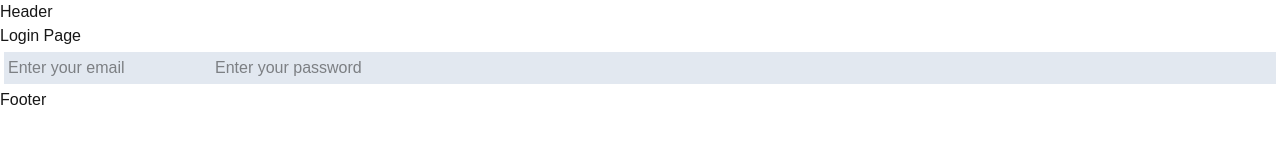
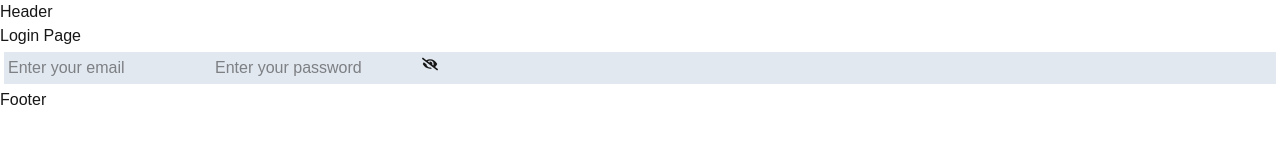
Before and after one commit to faridhakanda/assignment-08, a Next.js app: page /login in a window 1280 px wide. Shown: the top 160 px of the page. Built offline with nearby package versions, Linux system fonts and the light colour scheme.

Commit message:
auth file modified

```diff
--- a/package.json
+++ b/package.json
@@ -15,6 +15,7 @@
     "next": "16.2.4",
     "react": "19.2.4",
     "react-dom": "19.2.4",
+    "react-icons": "^5.6.0",
     "react-toastify": "^11.1.0"
   },
   "devDependencies": {
--- a/src/app/(auth)/login/page.jsx
+++ b/src/app/(auth)/login/page.jsx
@@ -1,6 +1,6 @@
 'use client'
 import React, { useState } from 'react';
-
+import { FaEye, FaEyeSlash } from "react-icons/fa";
 const LoginPage = () => {
     const [isShow, setIsShow] = useState(false);
     return (
@@ -17,6 +17,7 @@ const LoginPage = () => {
                     type={isShow ? "text": "password"}
                     placeholder='Enter your password'
                 />
+                <span className='cursor-pointer' onClick={() => setIsShow(!isShow)}>{isShow ? <FaEye /> : <FaEyeSlash />}</span>
 
             </div>
         </div>
--- a/src/lib/auth.js
+++ b/src/lib/auth.js
@@ -4,7 +4,6 @@ import { MongoClient } from "mongodb";
 
 
 const client = new MongoClient(process.env.MONGODB_URL);
-
 const db = client.db('animalhatdb');
 
 export const auth = betterAuth({
```
Also changed, not shown: 1 other file (tests, documents, lock files or other folders).
